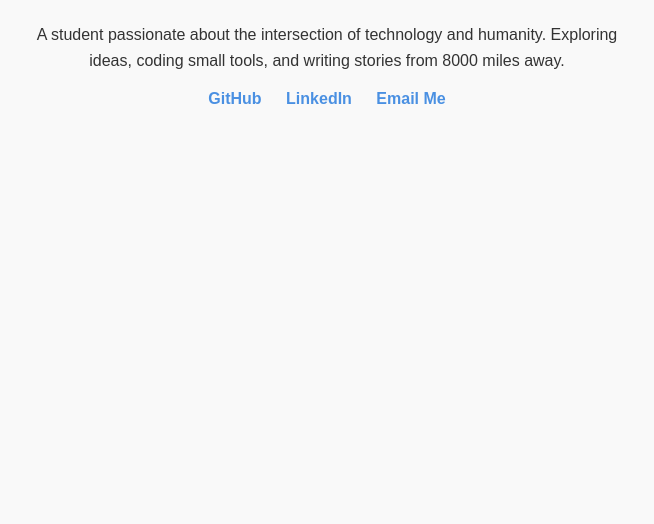
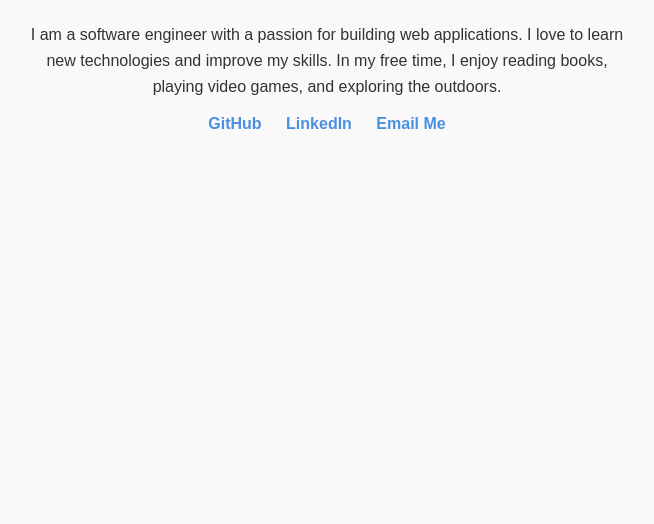
Before and after one commit to hsyisshy/intro-hsyisshy, a plain HTML site: page index.html in a window 1280 px wide. Shown: the part 276-800 px from the top of the page, without its empty margins (313-967 px from the left). Drawn offline with Linux system fonts and the light colour scheme.

Commit message:
Update personal description in index.html

```diff
--- a/index.html
+++ b/index.html
@@ -42,8 +42,7 @@
   <img src="https://i.imgur.com/ZXBtVw7.jpg" alt="Shan-Yu's avatar" class="avatar" />
   <h1>Hi, I'm Shan-Yu Hsiao blah</h1>
   <p>
-    A student passionate about the intersection of technology and humanity.
-    Exploring ideas, coding small tools, and writing stories from 8000 miles away.
+    I am a software engineer with a passion for building web applications. I love to learn new technologies and improve my skills. In my free time, I enjoy reading books, playing video games, and exploring the outdoors.
   </p>
   <div class="links">
     <a href="https://github.com/hsyisshy" target="_blank">GitHub</a>
```
